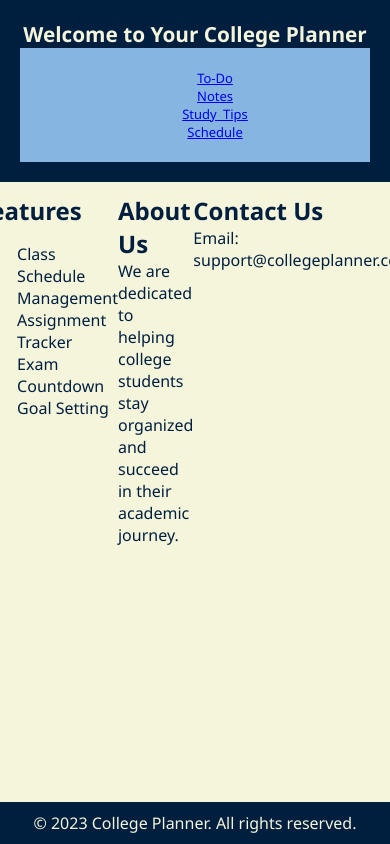
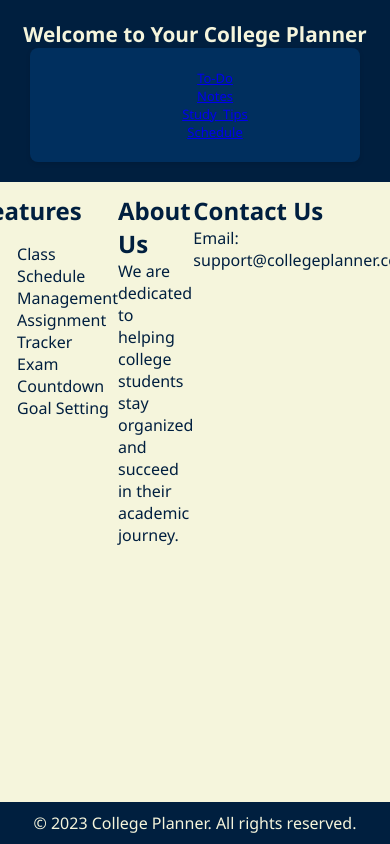
Before and after one commit to WillLandon/Web-Development-Project, a plain HTML site: page index.html in a window 390 px wide. Shown: the top 844 px of the page. Drawn offline with Linux system fonts and the light colour scheme.

Commit message:
Changed css styles for better responsiveness

```diff
--- a/styles.css
+++ b/styles.css
@@ -17,11 +17,14 @@
   }
 
   nav {
-    background-color: #87b5e2;
-    padding: 10px 20px;
+    background-color: #002f5e;
+    padding: 15px 30px;
     text-align: center;
-    font-size: large;
-    word-spacing: 10px;
+    font-size: 1.2rem;
+    word-spacing: 5px;
+    box-shadow: 0 2px 5px rgba(0, 0, 0, 0.1);
+    border-radius: 8px;
+    margin: 0 10px;
   }
 
   header {
```
